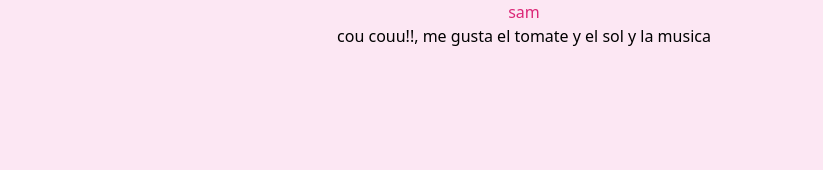
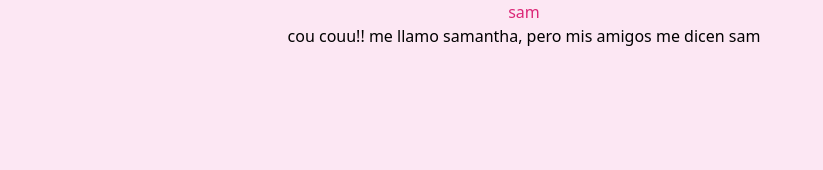
Before and after one commit to saramandraal/saramandra-22, a plain HTML site: page index.html in a window 1280 px wide. Shown: the full height of the page, 116-939 px from the left. Drawn offline with nearby package versions, Linux system fonts and the light colour scheme.

Commit message:
Update index.html

```diff
--- a/index.html
+++ b/index.html
@@ -6,7 +6,10 @@
   </head>
 <body class="text-center bg-pink-100">
 <h1 class="text-pink-600">sam</h1>
-  <p>cou couu!!, me gusta el tomate y el sol y la musica </p>
+  <p>cou couu!!
+    me llamo samantha, pero mis amigos me dicen sam
+
+  </p>
 
   <img class="w-28" src="https://i.pinimg.com/736x/56/28/1b/56281bee73731118d5bf1fefc69b90fd.jpg" alt="muñequita b&w"/>
 </body>
```
